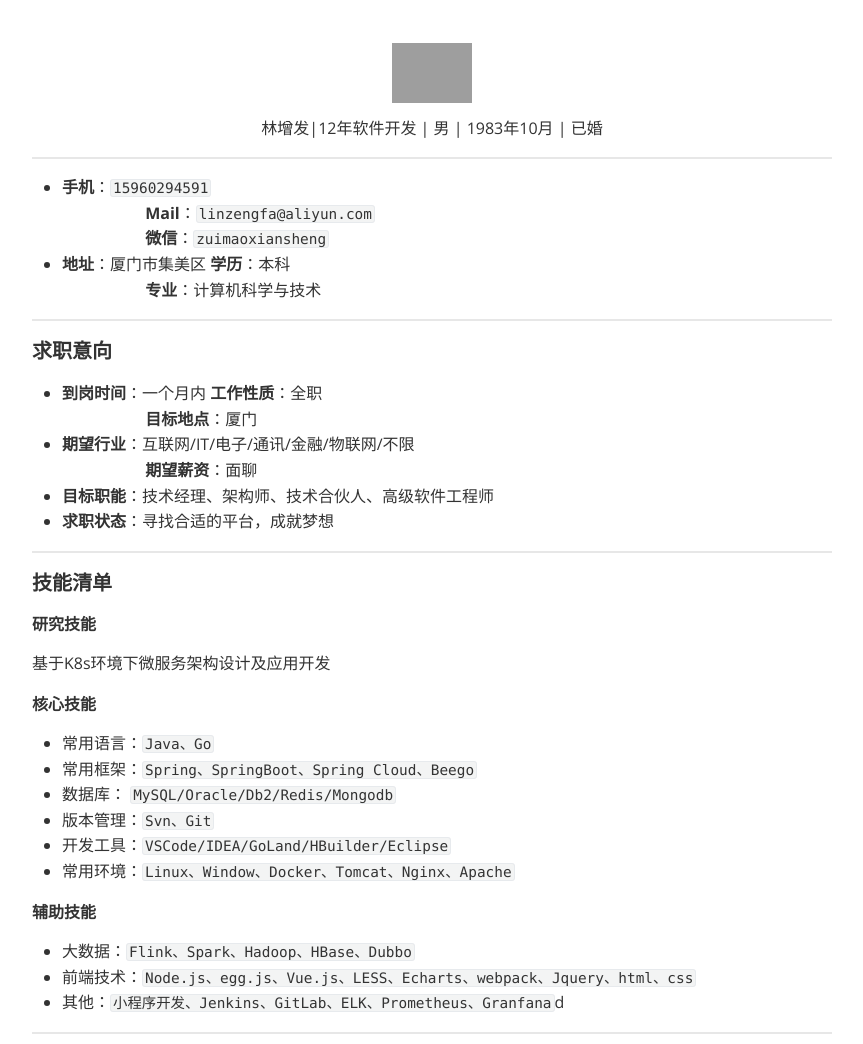
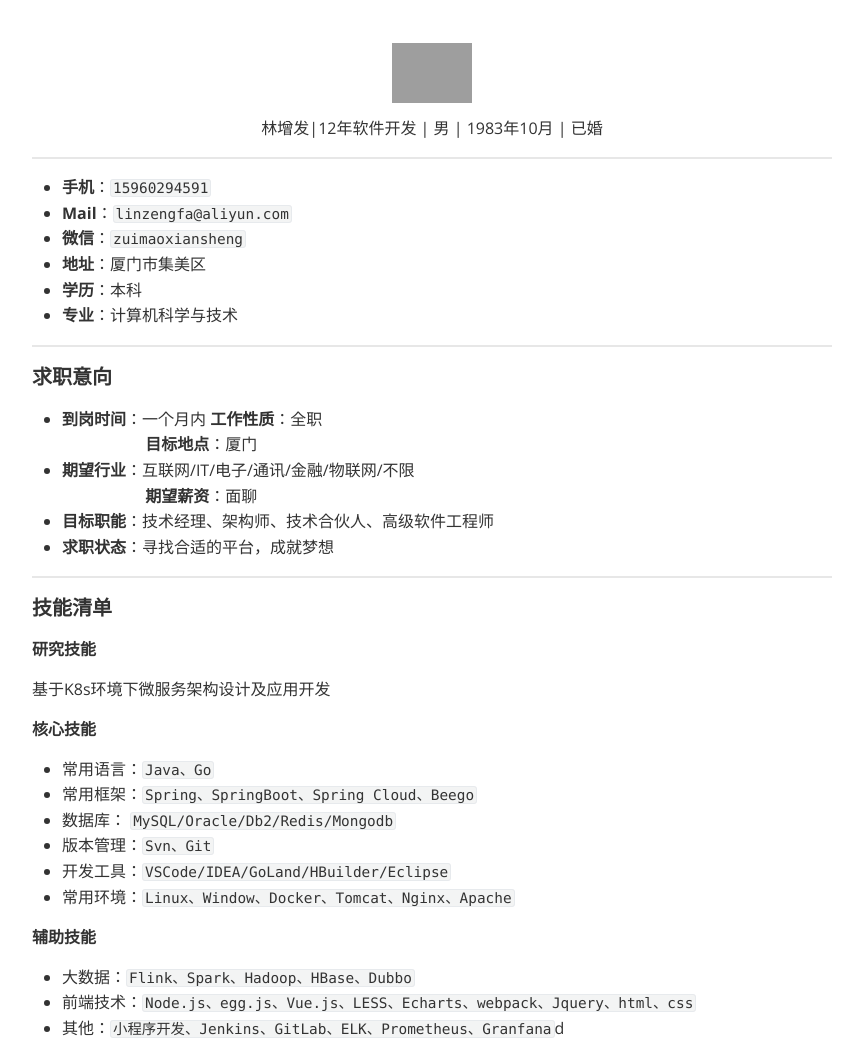
Before and after one commit to linzengfa/linzengfa.github.io, a plain HTML site: page index.html in a window 1280 px wide. Shown: the top 1044 px of the page, without its empty margins (208-1071 px from the left). Drawn offline with nearby package versions, Linux system fonts and the light colour scheme; grey boxes are pictures that could not be loaded.

Commit message:
完善简历

```diff
--- a/index.html
+++ b/index.html
@@ -1268,11 +1268,12 @@
             <center>林增发|12年软件开发 | 男 | 1983年10月 | 已婚 </center>
             <hr />
             <ul>
-                <li><strong><span>手机</span></strong><span>：</span><code>15960294591</code><span>
-                    </span><strong><span>Mail</span></strong><span>：</span><code>linzengfa@aliyun.com</code><span>
-                    </span><strong><span>微信</span></strong><span>：</span><code>zuimaoxiansheng</code><span> </span></li>
-                <li><strong><span>地址</span></strong><span>：厦门市集美区 </span><strong><span>学历</span></strong><span>：本科
-                    </span><strong><span>专业</span></strong><span>：计算机科学与技术 </span></li>
+                <li><strong><span>手机</span></strong><span>：</span><code>15960294591</code></li>
+                <li><strong><span>Mail</span></strong><span>：</span><code>linzengfa@aliyun.com</code></li>
+                <li><strong><span>微信</span></strong><span>：</span><code>zuimaoxiansheng</code></li>
+                <li><strong><span>地址</span></strong><span>：</span><span>厦门市集美区</span></li>
+                <li><strong><span>学历</span></strong><span>：</span><span>本科</span></li>
+                <li><strong><span>专业</span></strong><span>：</span><span>计算机科学与技术</span></li>
             </ul>
             <hr />
             <h4><a name="求职意向" class="md-header-anchor"></a><span>求职意向</span></h4>
```
